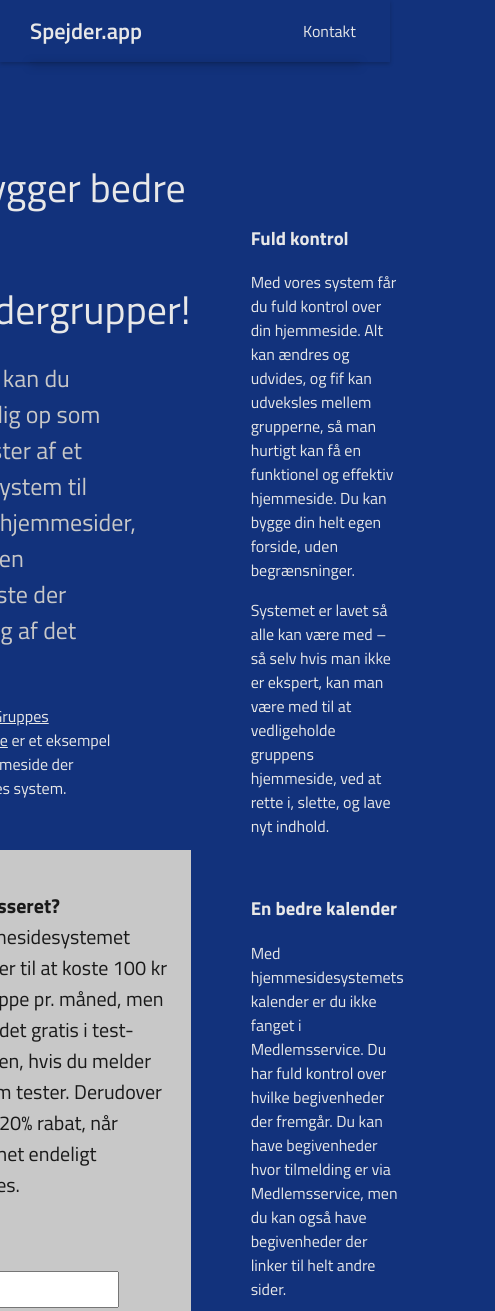
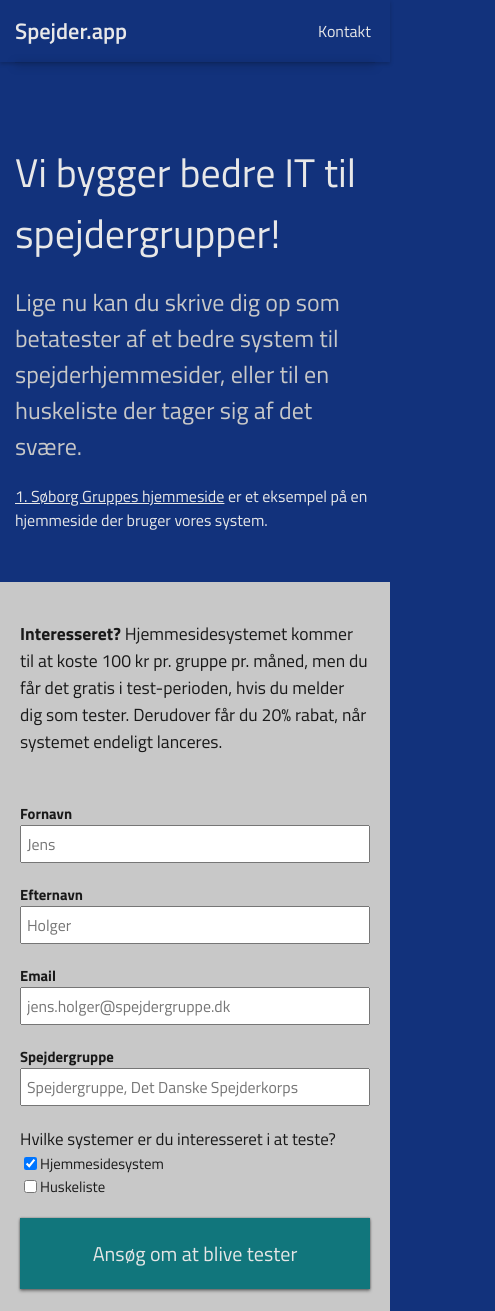
Before and after one commit to hypesystem/spejder.app-web, a plain HTML site: page index.html in a window 390 px wide. Shown: the top 1311 px of the page, 495 px wide, since content can reach past the window. Drawn offline with Linux system fonts and the light colour scheme.

Commit message:
responsive

```diff
--- a/index.html
+++ b/index.html
@@ -1,6 +1,8 @@
 <!DOCTYPE html>
 <html>
     <head>
+        <meta charset="utf8">
+        <meta name="viewport" content="width=device-width, initial-scale=1.0">
         <title>Spejder.app</title>
         <link href="https://fonts.googleapis.com/css?family=Titillium+Web:400,400i,600,700" rel="stylesheet">
         <style type="text/css">
@@ -52,6 +54,18 @@
                 flex-direction: row;
                 margin-right: 15px;
             }
+            @media (max-width: 400px) {
+                header:after {
+                    left: 15px;
+                    right: 15px;
+                }
+                header .logo {
+                    margin-left: 0;
+                }
+                header nav {
+                    margin-right: 0;
+                }
+            }
             header nav a {
                 color: #e8e8e8;
                 text-decoration: none;
@@ -71,6 +85,19 @@
                 margin: 30px;
                 flex-basis: 50%;
                 max-width: 700px;
+            }
+            @media (max-width: 800px) {
+                main.pitch-page {
+                    flex-wrap: wrap;
+                }
+                section.column {
+                    flex-basis: 100%;
+                }
+            }
+            @media (max-width: 400px) {
+                section.column {
+                    margin: 15px;
+                }
             }
 
             section.attention-grab {
@@ -103,6 +130,47 @@
             section.content h1 {
                 margin: 3em 0 1em;
             }
+            @media (max-width: 1130px) {
+                section.attention-grab h2 {
+                    width: 100%;
+                }
+                section.attention-grab p {
+                    width: 90%;
+                }
+                section.content {
+                    width: 90%;
+                }
+            }
+            @media (max-width: 800px) {
+                section.attention-grab h2 {
+                    width: 70%;
+                }
+                section.attention-grab p {
+                    width: 70%;
+                }
+                section.content {
+                    width: 70%;
+                }
+            }
+            @media (max-width: 600px) {
+                section.attention-grab h2 {
+                    width: 100%;
+                }
+                section.attention-grab p {
+                    width: 90%;
+                }
+                section.content {
+                    width: 90%;
+                }
+            }
+            @media (max-width: 450px) {
+                section.attention-grab p {
+                    width: 100%;
+                }
+                section.content {
+                    width: 100%;
+                }
+            }
 
             section.signup {
                 background: rgb(200, 200, 200);
@@ -117,18 +185,32 @@
                 display: flex;
                 flex-direction: row;
                 flex-wrap: wrap;
+                align-items: stretch;
                 margin-left: -10px;
                 margin-right: -10px;
+                padding: 10px 0;
+            }
+            @media (max-width: 450px) {
+                section.signup {
+                    font-size: 1.1em;
+                    margin-left: -15px;
+                    margin-right: -15px;
+                }
+                .signup-box {
+                    font-size: 1.2em;
+                }
             }
             .signup-box .signup-box-column {
                 flex-basis: 50%;
                 box-sizing: border-box;
-                padding: 10px;
+                padding: 0 10px;
+                min-width: 240px;
+                flex-grow: 1;
             }
             .signup-box label {
                 display: flex;
                 flex-direction: column;
-                margin: 20px 0;
+                margin: 20px 0 0;
             }
             .signup-box label span {
                 font-size: 0.7em;
@@ -153,7 +235,7 @@
             }
 
             .signup-box button {
-                margin: 10px;
+                margin: 20px 10px 10px;
                 width: 100%;
                 padding: 20px;
                 background: #11767c;
@@ -169,6 +251,12 @@
                 color: rgb(245, 245, 245);
                 background: #128087;
                 box-shadow: 0 0 3px rgba(0,0,0,0.4), 0 2px 6px rgba(0,0,0,0.4);
+            }
+
+            @media (max-width: 800px) {
+                .artsy-fartsy {
+                    display: none;
+                }
             }
 
             footer {
@@ -188,7 +276,7 @@
         <main class="pitch-page">
             <section class="column">
                 <section class="attention-grab">
-                    <h1>Vi bygger bedre IT til spejdergrupper!</h1>
+                    <h1>Vi bygger bedre IT til spejder&shy;grupper!</h1>
                     <h2>Lige nu kan du skrive dig op som betatester af et bedre system til spejderhjemmesider, eller til en huskeliste der tager sig af det svære.</h2>
                     <p>
                         <a href="https://museum.soeborggruppe.dk" target="_blank" rel="noopener">1. Søborg Gruppes hjemmeside</a> er et eksempel på en hjemmeside der bruger vores system.
@@ -197,7 +285,7 @@
                 <section class="signup">
                     <p>
                         <strong>Interesseret?</strong>
-                        Hjemmesidesystemet kommer til at koste 100 kr pr. gruppe pr. måned, men du får det gratis i test-perioden, hvis du melder dig som tester.
+                        Hjemmeside&shy;systemet kommer til at koste 100 kr pr. gruppe pr. måned, men du får det gratis i test-perioden, hvis du melder dig som tester.
                         Derudover får du 20% rabat, når systemet endeligt lanceres.
                     </p>
                     <form class="signup-box">
@@ -244,7 +332,7 @@
                     </p>
                     <p>
                         Når vi bygger software sørger vi for at lytte til vores brugere, nemlig spejderledere.
-                        Vores fokus er på at gøre livet som spejderleder nemmere, ved automatisk at løse mange af de kedelige administrationsopgaver, så der er mere tid til oplevelser og udfordringer.
+                        Vores fokus er på at gøre livet som spejderleder nemmere, ved automatisk at løse mange af de kedelige administrations&shy;opgaver, så der er mere tid til oplevelser og udfordringer.
                     </p>
                     <p>
                         Som bruger af systemet får du direkte indflydelse på hvilke behov vi skal dække, og hvordan vores prioriteter ser ud.
@@ -299,7 +387,7 @@
                 <section class="content">
                     <h1>En bedre kalender</h1>
                     <p>
-                        Med hjemmesidesystemets kalender er du ikke fanget i Medlemsservice.
+                        Med hjemmeside&shy;systemets kalender er du ikke fanget i Medlemsservice.
                         Du har fuld kontrol over hvilke begivenheder der fremgår.
                         Du kan have begivenheder hvor tilmelding er via Medlemsservice, men du kan også have begivenheder der linker til helt andre sider.
                     </p>
@@ -311,11 +399,11 @@
                 <section class="content">
                     <h1>Hurtigere og stærkere</h1>
                     <p>
-                        Med hjemmesidesystemet har vi fokuseret på at bruge teknologier der sikrer en god brugeroplevelse.
+                        Med hjemmeside&shy;systemet har vi fokuseret på at bruge teknologier der sikrer en god brugeroplevelse.
                         Der er intet værre end langsomme systemer.
                     </p>
                     <p>
-                        Hjemmesidesystemet bliver bygget som statiske filer.
+                        Hjemmeside&shy;systemet bliver bygget som statiske filer.
                         Det betyder at hver gang der laves en ændring, forberedes hele hjemmesiden.
                         Når en bruger besøger siden skal der derfor ikke bruges nogen tid på at finde det rigtige svar &ndash; det kender siden allerede.
                     </p>
@@ -356,7 +444,7 @@
                 </section>
                 <section class="signup">
                         <p>
-                            <strong>Vær med til at skabe en fremtid hvor IT ikke gør ondt, og hvor der er mere tid til det vigtige i spejderarbjedet.</strong>
+                            <strong>Vær med til at skabe en fremtid hvor IT ikke gør ondt, og hvor der er mere tid til det vigtige i spejder&shy;arbjedet.</strong>
                             Det er gratis for din gruppe at være med i testperioden.
                         </p>
                         <form class="signup-box">
```
